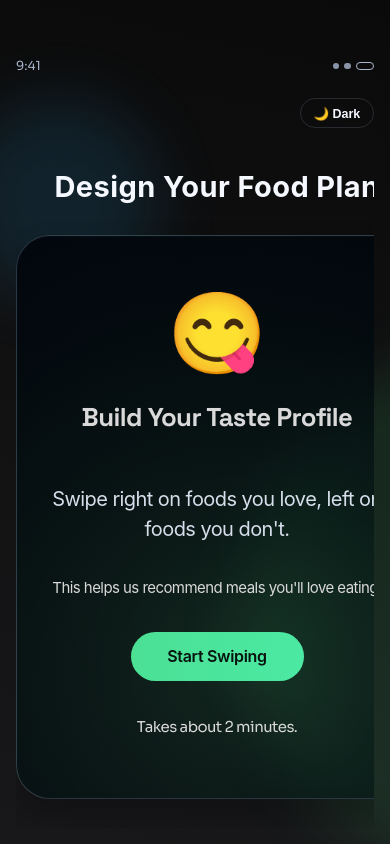
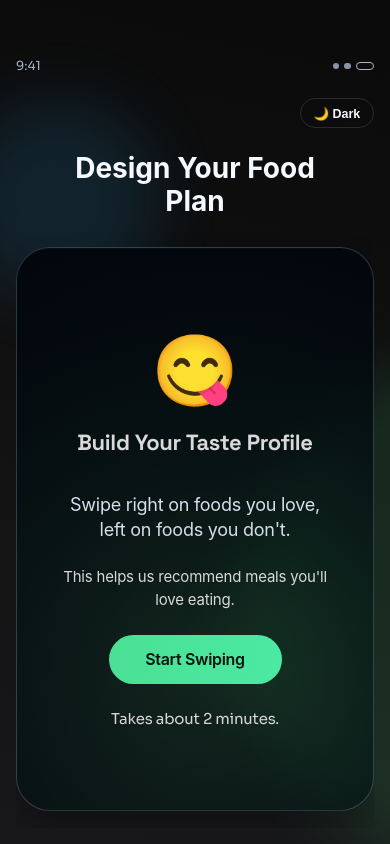
Before and after one commit to shubham-shinde-442/Taste-Profile, a React (Vite) app: page /intro in a window 390 px wide. Built offline with nearby package versions, Linux system fonts and the light colour scheme.

Commit message:
fix(ui-mobile): stabilize full-viewport layout and small-screen typography

```diff
--- a/src/styles.css
+++ b/src/styles.css
@@ -487,6 +487,10 @@ a {
 .swipe-badge-up {
   top: 16px;
   left: 50%;
+  display: inline-flex;
+  align-items: center;
+  justify-content: center;
+  gap: 8px;
   padding: 12px 24px;
   min-height: 52px;
   background: linear-gradient(90deg, #5f5cff 0%, #56c9ff 100%);
@@ -494,6 +498,7 @@ a {
   font-size: 22px;
   font-weight: 590;
   letter-spacing: -0.28px;
+  white-space: nowrap;
   box-shadow: 0 12px 26px rgba(58, 113, 255, 0.42);
   animation: superlike-badge-pop 380ms ease-out;
   transform: translateX(-50%);
@@ -774,6 +779,16 @@ a {
   -webkit-user-drag: none;
   user-select: none;
   pointer-events: none;
+}
+
+.swipe-food-avatar-fallback {
+  width: 100%;
+  height: 100%;
+  display: grid;
+  place-items: center;
+  font-size: 2rem;
+  line-height: 1;
+  background: radial-gradient(circle at 35% 30%, rgba(255, 255, 255, 0.95), rgba(232, 245, 234, 0.92));
 }
 
 .swipe-card-content h2 {
@@ -1550,29 +1565,106 @@ a {
   .app-bg {
     min-height: 100dvh;
     height: 100dvh;
+    justify-items: stretch;
+    align-items: stretch;
     padding: 0;
   }
 
   .phone-shell-stage {
-    width: 100%;
-    height: 100%;
+    width: 100vw;
+    min-width: 100vw;
+    max-width: 100vw;
+    height: 100dvh;
     --shell-scale: 1;
   }
 
   .phone-shell {
-    width: 100%;
+    width: 100vw;
+    min-width: 100vw;
+    max-width: 100vw;
     height: 100dvh;
     min-height: 100dvh;
     max-height: 100dvh;
+    transform: none;
+    transform-origin: top left;
     padding: 0 16px 16px;
     border-radius: 0;
     border: 0;
   }
 
+  .intro-title-block {
+    margin-top: 24px;
+    padding: 0 8px;
+  }
+
+  .page-title-block.intro-title-block h1 {
+    font-size: clamp(22px, 7.6vw, 28px);
+    line-height: 1.15;
+    letter-spacing: 0;
+    text-wrap: wrap;
+    max-width: 280px;
+    margin-left: auto;
+    margin-right: auto;
+  }
+
   .intro-swipe-card {
+    width: 100%;
     height: min(596px, calc(100vh - 280px));
     min-height: 520px;
     max-height: none;
+  }
+
+  .intro-card-content {
+    gap: 24px;
+    padding: 32px 16px 24px;
+  }
+
+  .intro-card-content .hero-emoji {
+    font-size: clamp(3.75rem, 18vw, 5rem);
+  }
+
+  .intro-card-content h2 {
+    font-size: clamp(20px, 6.2vw, 22px);
+    line-height: 1.2;
+    letter-spacing: -0.3px;
+    max-width: 260px;
+    margin-left: auto;
+    margin-right: auto;
+  }
+
+  .intro-card-content h2 + p {
+    margin-top: 12px;
+  }
+
+  .intro-card-content p {
+    font-size: clamp(14px, 4.8vw, 18px);
+    line-height: 1.4;
+    letter-spacing: -0.25px;
+    max-width: 276px;
+    margin-left: auto;
+    margin-right: auto;
+  }
+
+  .intro-card-content .muted,
+  .intro-note {
+    font-size: clamp(13px, 3.9vw, 15px);
+    line-height: 1.5;
+    letter-spacing: -0.2px;
+    max-width: 276px;
+    margin-left: auto;
+    margin-right: auto;
+  }
+
+  .intro-cta {
+    width: min(100%, 173px);
+  }
+
+  .swipe-badge-up {
+    top: 12px;
+    gap: 6px;
+    padding: 10px 18px;
+    min-height: 46px;
+    font-size: 18px;
   }
 
   .results-page {
```
